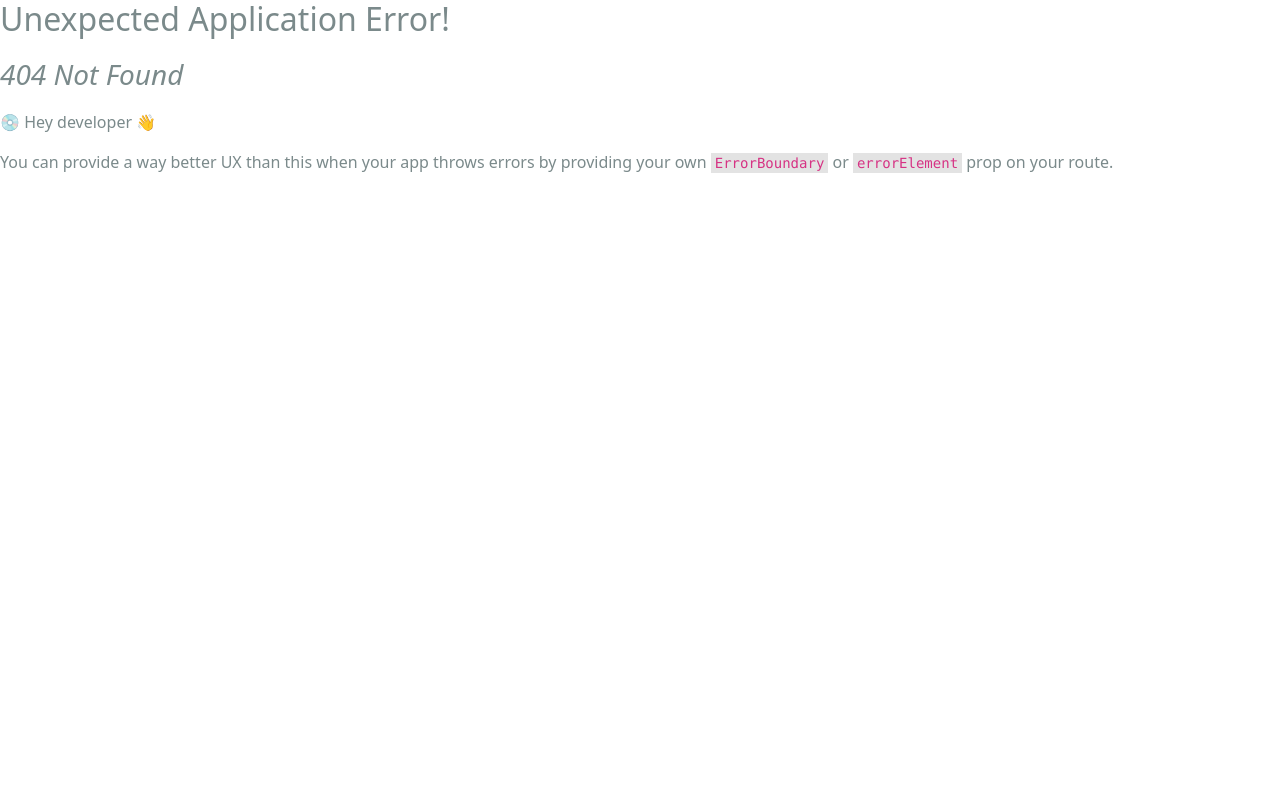
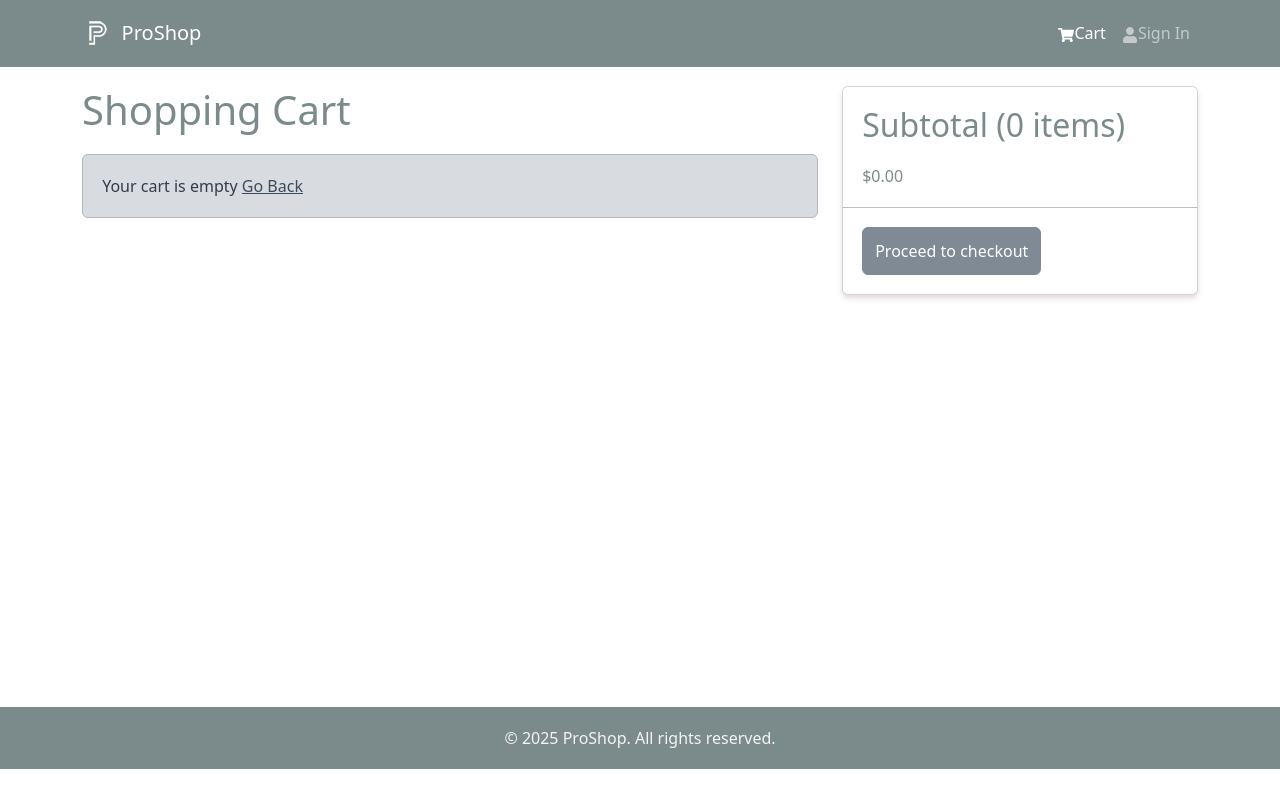
Before and after one commit to jordengerovac/proshop-ecommerce, a React (Vite) app in the folder frontend/: page /cart in a window 1280 px wide. Before the commit this address had no page. Built offline with nearby package versions, Linux system fonts and the light colour scheme.

Commit message:
cart functionality

```diff
--- a/frontend/src/components/Header.tsx
+++ b/frontend/src/components/Header.tsx
@@ -1,8 +1,11 @@
-import { Navbar, Nav, Container } from "react-bootstrap";
+import { Navbar, Nav, Container, Badge } from "react-bootstrap";
 import { FaShoppingCart, FaUser } from "react-icons/fa";
 import { LinkContainer } from "react-router-bootstrap";
+import { useSelector } from "react-redux";
 
 function Header() {
+  const { cartItems } = useSelector((state: any) => state.cart);
+
   return (
     <header>
       <Navbar bg="dark" variant="dark" expand="md" collapseOnSelect>
@@ -25,7 +28,15 @@
               <LinkContainer to="/cart">
                 <Nav.Link>
                   <FaShoppingCart />
-                  Cart
+                  Cart{" "}
+                  {cartItems.length > 0 && (
+                    <Badge pill bg="success" style={{ marginLeft: "5px" }}>
+                      {cartItems.reduce(
+                        (acc: number, curr: any) => acc + curr.qty,
+                        0,
+                      )}
+                    </Badge>
+                  )}
                 </Nav.Link>
               </LinkContainer>
               <LinkContainer to="/login">
--- a/frontend/src/main.tsx
+++ b/frontend/src/main.tsx
@@ -13,12 +13,14 @@
 import App from "./App";
 import HomeScreen from "./screens/HomeScreen";
 import ProductScreen from "./screens/ProductScreen";
+import CartScreen from "./screens/CartScreen";
 
 const router = createBrowserRouter(
   createRoutesFromElements(
     <Route path="/" element={<App />}>
       <Route index={true} path="/" element={<HomeScreen />} />
       <Route path="/product/:id" element={<ProductScreen />} />
+      <Route path="/cart" element={<CartScreen />} />
     </Route>,
   ),
 );
--- /dev/null
+++ b/frontend/src/screens/CartScreen.tsx
@@ -0,0 +1,122 @@
+import { Link, useNavigate } from "react-router-dom";
+import { useDispatch, useSelector } from "react-redux";
+import {
+  Row,
+  Col,
+  ListGroup,
+  Image,
+  Form,
+  Button,
+  Card,
+} from "react-bootstrap";
+import { FaTrash } from "react-icons/fa";
+import Message from "../components/Message";
+import { addToCart, removeFromCart } from "../slices/cartSlice";
+
+function CartScreen() {
+  const navigate = useNavigate();
+  const dispatch = useDispatch();
+
+  const cart = useSelector((state: any) => state.cart);
+  const { cartItems } = cart;
+
+  const addToCartHandler = async (product: any, qty: number) => {
+    dispatch(addToCart({ ...product, qty }));
+  };
+
+  const removeFromCartHandler = async (id: any) => {
+    dispatch(removeFromCart(id));
+  };
+
+  const checkoutHandler = () => {
+    navigate("/login?redirect=/shipping");
+  };
+
+  return (
+    <Row>
+      <Col md={8}>
+        <h1 style={{ marginBottom: "20px" }}>Shopping Cart</h1>
+        {cartItems.length === 0 ? (
+          <Message>
+            Your cart is empty <Link to="/">Go Back</Link>
+          </Message>
+        ) : (
+          <ListGroup variant="flush">
+            {cartItems.map((item: any) => (
+              <ListGroup.Item key={item._id}>
+                <Row>
+                  <Col md={2}>
+                    <Image src={item.image} alt={item.name} fluid rounded />
+                  </Col>
+                  <Col md={3}>
+                    <Link to={`/product/${item._id}`}>{item.name}</Link>
+                  </Col>
+                  <Col md={2}>${item.price}</Col>
+                  <Col md={2}>
+                    <Form.Control
+                      as="select"
+                      value={item.qty}
+                      onChange={(e: any) =>
+                        addToCartHandler(item, Number(e.target.value))
+                      }
+                    >
+                      {[...Array(item.countInStock).keys()].map((x) => (
+                        <option key={x + 1} value={x + 1}>
+                          {x + 1}
+                        </option>
+                      ))}
+                    </Form.Control>
+                  </Col>
+                  <Col md={2}>
+                    <Button
+                      type="button"
+                      variant="light"
+                      onClick={() => removeFromCartHandler(item._id)}
+                    >
+                      <FaTrash />
+                    </Button>
+                  </Col>
+                </Row>
+              </ListGroup.Item>
+            ))}
+          </ListGroup>
+        )}
+      </Col>
+      <Col md={4}>
+        <Card>
+          <ListGroup variant="flush">
+            <ListGroup.Item>
+              <h2>
+                Subtotal (
+                {cartItems.reduce(
+                  (acc: number, item: any) => acc + item.qty,
+                  0,
+                )}{" "}
+                items)
+              </h2>
+              $
+              {cartItems
+                .reduce(
+                  (acc: number, item: any) => acc + item.qty * item.price,
+                  0,
+                )
+                .toFixed(2)}
+            </ListGroup.Item>
+            <ListGroup.Item>
+              <Button
+                type="button"
+                className="btn-block"
+                disabled={cartItems.length === 0}
+                onClick={checkoutHandler}
+              >
+                Proceed to checkout
+              </Button>
+            </ListGroup.Item>
+          </ListGroup>
+        </Card>
+      </Col>
+    </Row>
+  );
+}
+
+export default CartScreen;
--- a/frontend/src/screens/ProductScreen.tsx
+++ b/frontend/src/screens/ProductScreen.tsx
@@ -1,19 +1,40 @@
-import { useParams } from "react-router-dom";
+import { useState } from "react";
+import { useParams, useNavigate } from "react-router-dom";
+import { useDispatch } from "react-redux";
 import { Link } from "react-router-dom";
-import { Row, Col, Image, ListGroup, Card, Button } from "react-bootstrap";
+import {
+  Row,
+  Col,
+  Image,
+  ListGroup,
+  Card,
+  Button,
+  Form,
+} from "react-bootstrap";
 import Rating from "../components/Rating";
 import { useGetProductDetailsQuery } from "../slices/productsApiSlice";
 import Loader from "../components/Loader";
 import Message from "../components/Message";
+import { addToCart } from "../slices/cartSlice";
 
 function ProductScreen() {
   const { id: productId } = useParams<{ id: string }>();
+
+  const dispatch = useDispatch();
+  const navigate = useNavigate();
+
+  const [qty, setQty] = useState(1);
 
   const {
     data: product,
     error,
     isLoading,
   } = useGetProductDetailsQuery(productId);
+
+  const addToCartHandler = () => {
+    dispatch(addToCart({ ...product, qty }));
+    navigate("/cart");
+  };
 
   return (
     <>
@@ -69,11 +90,32 @@
                     </Col>
                   </Row>
                 </ListGroup.Item>
+                {product.countInStock > 0 && (
+                  <ListGroup.Item>
+                    <Row>
+                      <Col>Qty</Col>
+                      <Col>
+                        <Form.Control
+                          as="select"
+                          value={qty}
+                          onChange={(e: any) => setQty(Number(e.target.value))}
+                        >
+                          {[...Array(product.countInStock).keys()].map((x) => (
+                            <option key={x + 1} value={x + 1}>
+                              {x + 1}
+                            </option>
+                          ))}
+                        </Form.Control>
+                      </Col>
+                    </Row>
+                  </ListGroup.Item>
+                )}
                 <ListGroup.Item>
                   <Button
                     className="btn-block"
                     type="button"
                     disabled={(product?.countInStock ?? 0) === 0}
+                    onClick={addToCartHandler}
                   >
                     Add to Cart
                   </Button>
--- /dev/null
+++ b/frontend/src/slices/cartSlice.ts
@@ -0,0 +1,40 @@
+import { createSlice } from "@reduxjs/toolkit";
+import { updateCart } from "../utils/cartUtils.js";
+
+const cartFromStorage = localStorage.getItem("cart");
+const initialState = cartFromStorage
+  ? JSON.parse(cartFromStorage)
+  : { cartItems: [] };
+
+const cartSlice = createSlice({
+  name: "cart",
+  initialState,
+  reducers: {
+    addToCart: (state: any, action: any) => {
+      const item = action.payload;
+
+      const existItem = state.cartItems.find((x: any) => x._id === item._id);
+
+      if (existItem) {
+        state.cartItems = state.cartItems.map((x: any) =>
+          x._id === existItem._id ? item : x,
+        );
+      } else {
+        state.cartItems = [...state.cartItems, item];
+      }
+
+      return updateCart(state);
+    },
+    removeFromCart: (state: any, action: any) => {
+      state.cartItems = state.cartItems.filter(
+        (x: any) => x._id !== action.payload,
+      );
+
+      return updateCart(state);
+    },
+  },
+});
+
+export const { addToCart, removeFromCart } = cartSlice.actions;
+
+export default cartSlice.reducer;
--- a/frontend/src/store.ts
+++ b/frontend/src/store.ts
@@ -1,9 +1,11 @@
 import { configureStore } from "@reduxjs/toolkit";
 import { apiSlice } from "./slices/apiSlice.js";
+import cartSliceReducer from "./slices/cartSlice.js";
 
 const store = configureStore({
   reducer: {
     [apiSlice.reducerPath]: apiSlice.reducer,
+    cart: cartSliceReducer,
   },
   middleware: (getDefaultMiddleware) =>
     getDefaultMiddleware().concat(apiSlice.middleware),
--- /dev/null
+++ b/frontend/src/utils/cartUtils.ts
@@ -0,0 +1,30 @@
+export const addDecimals = (num: number) => {
+  return (Math.round(num * 100) / 100).toFixed(2);
+};
+
+export const updateCart = (state: any) => {
+  // Calculate items price
+  state.itemsPrice = addDecimals(
+    state.cartItems.reduce(
+      (acc: number, item: any) => acc + item.price * item.qty,
+      0,
+    ),
+  );
+
+  // Calculate shipping price
+  state.shippingPrice = addDecimals(state.itemsPrice > 100 ? 0 : 10);
+
+  // Calculate tax price
+  state.taxPrice = addDecimals(Number((0.15 * state.itemsPrice).toFixed(2)));
+
+  // Calculate total price
+  state.totalPrice = (
+    Number(state.itemsPrice) +
+    Number(state.shippingPrice) +
+    Number(state.taxPrice)
+  ).toFixed(2);
+
+  localStorage.setItem("cart", JSON.stringify(state));
+
+  return state;
+};
```
Also changed, not shown: 1 other file (tests, documents, lock files or other folders).
